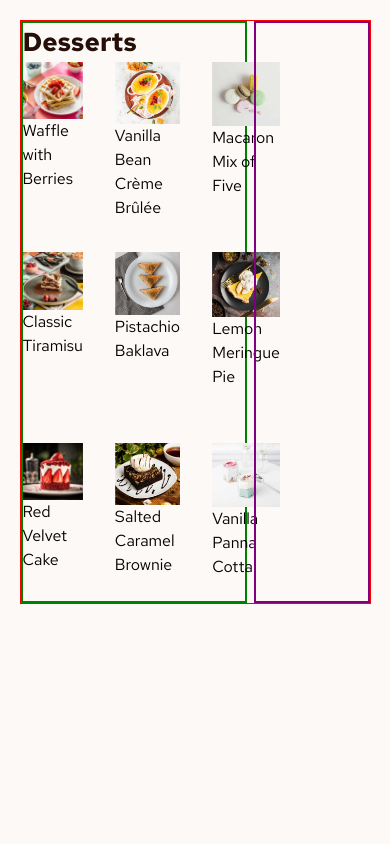
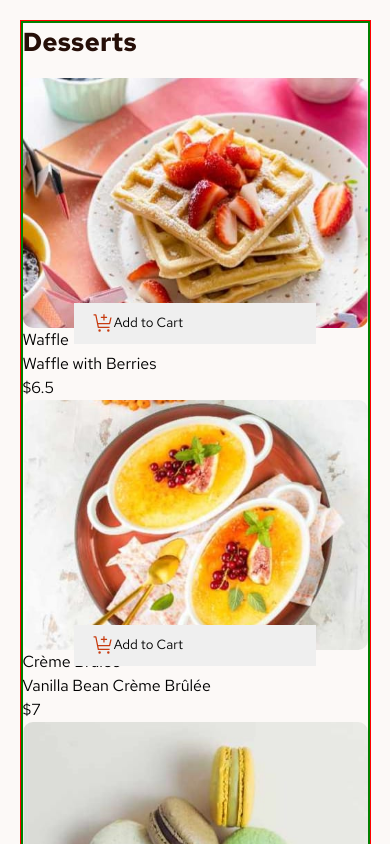
Before and after one commit to winniffy/product-list-cart, a React (Vite) app: page / in a window 390 px wide. Shown: the top 844 px of the page. Built offline with nearby package versions, Linux system fonts and the light colour scheme.

Commit message:
style card dessert image as background image

```diff
--- a/src/components/Desserts.css
+++ b/src/components/Desserts.css
@@ -5,6 +5,7 @@
 .desserts_header {
     font-size: 1.625rem;
     color: var(--rose900);
+    margin-bottom: 1rem;
 }
 
 .desserts_grid-container {
@@ -18,3 +19,31 @@
     ;
     gap: 2rem;
 }
+
+/* .desserts_card {
+    position: relative;
+} */
+
+.desserts_img {
+    border-radius: 10px;
+    position: relative;
+}
+
+.desserts_add-btn {
+    position: absolute;
+    bottom: -1rem;
+    left: 0;
+    right: 0;
+    margin-inline: auto;
+    width: 70%;
+    display: flex;
+}
+
+
+/* mobile responsiveness */
+@media (max-width: 500px) {
+
+    .desserts_grid-container {
+        display: block;
+    }
+}
--- a/src/components/Desserts.jsx
+++ b/src/components/Desserts.jsx
@@ -1,6 +1,10 @@
 import './Desserts.css'
+import cart from '/images/icon-add-to-cart.svg'
+
+
 
 const Desserts = ({products}) => {
+
   return (
     <div className="desserts_container">
         <h1 className='desserts_header'>Desserts</h1>
@@ -8,10 +12,32 @@ const Desserts = ({products}) => {
             {
                 // check if products exist and then map through products array from json file
                 products && products.map((dessert => {
+
+                    // card image background style
+                    const dessertCardImage = {
+                        backgroundImage: `url(${dessert.image.desktop})`,
+                        backgroundPosition: 'center',
+                        backgroundRepeat: 'no-repeat',
+                        backgroundSize: 'cover',
+                        height: '250px',
+                    }
+
                     return (
-                    <aside className='desserts_card'>
-                        <img src={dessert.image.desktop} alt={`${dessert.name} image`} />
-                        <p key={dessert.id}>{dessert.name}</p>
+                    <aside className='desserts_card' key={dessert.id}>
+                        {/* <img className='desserts_img' src={dessert.image.desktop} alt={`${dessert.name} image`} /> */}
+                        <div className='desserts_img' style={dessertCardImage}>
+                            {/* add to cart button */}
+                            <button className="desserts_add-btn">
+                                <img src={cart} alt="cart icon" className="cart_icon" />
+                                <p className="cart_text">Add to Cart</p>
+                            </button>
+                        </div>
+
+
+                        {/* dessert card sub text */}
+                        <p className="dessert_category">{dessert.category}</p>
+                        <p className='dessert_name'>{dessert.name}</p>
+                        <p className="dessert_price">{`$${dessert.price}`}</p>
                     </aside>
                     )
                 }))
--- a/src/index.css
+++ b/src/index.css
@@ -66,4 +66,19 @@ a, li {
 .right_container {
   border: 2px solid purple;
   width: 33%;
+  /* position: fixed; */
 }
+
+
+
+/*mobile responsiveness*/
+@media (max-width: 500px) {
+  .container {
+    display: block;
+  }
+
+  .left_container,
+  .right_container {
+    width: 100%;
+  }
+}
```
